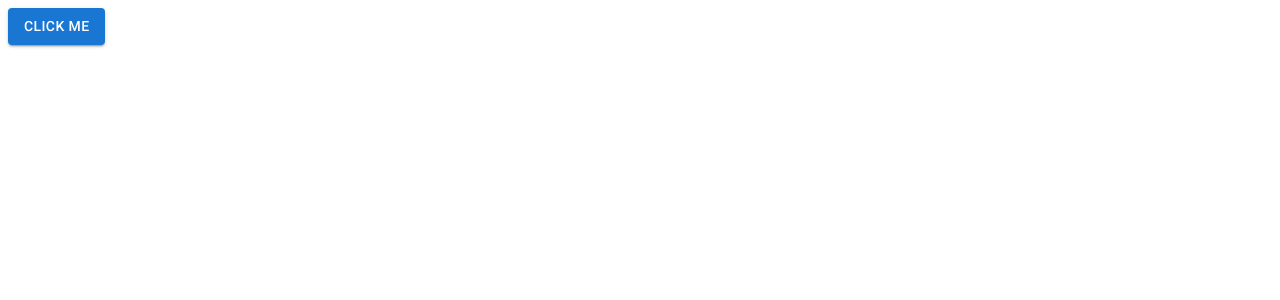
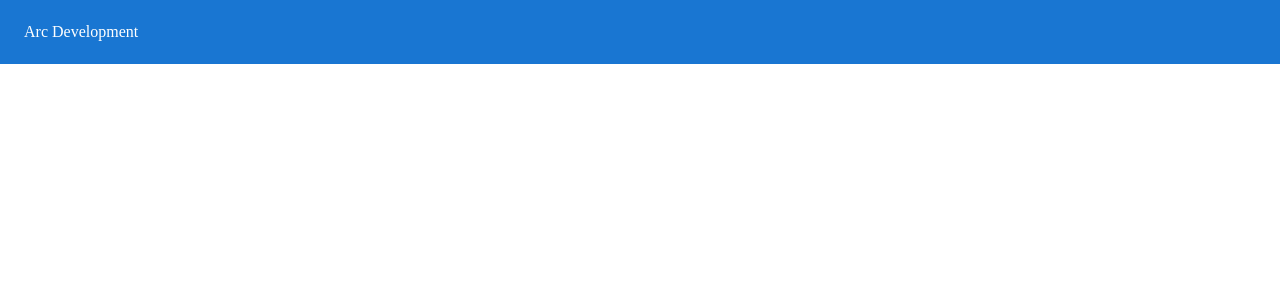
Before and after one commit to prathameshjchavan/arcdevelopment, a React (Create React App) app: page / in a window 1280 px wide. Shown: the top 300 px of the page. Built offline with nearby package versions, Linux system fonts and the light colour scheme.

Commit message:
elevation scroll

```diff
--- a/src/App.js
+++ /dev/null
@@ -1,11 +0,0 @@
-import { Button } from "@mui/material";
-
-function App() {
-	return (
-		<div className="App">
-			<Button variant="contained">Click Me</Button>
-		</div>
-	);
-}
-
-export default App;
--- /dev/null
+++ b/src/components/App.js
@@ -0,0 +1,12 @@
+import Header from "./ui/Header";
+
+function App() {
+	return (
+		<div>
+			<Header />
+			Hello
+		</div>
+	);
+}
+
+export default App;
--- /dev/null
+++ b/src/components/ui/Header.jsx
@@ -0,0 +1,27 @@
+import { AppBar, Toolbar } from "@mui/material";
+import useScrollTrigger from "@mui/material/useScrollTrigger";
+import React from "react";
+
+function ElevationScroll(props) {
+	const { children } = props;
+	const trigger = useScrollTrigger({
+		disableHysteresis: true,
+		threshold: 0,
+	});
+
+	return React.cloneElement(children, {
+		elevation: trigger ? 4 : 0,
+	});
+}
+
+function Header() {
+	return (
+		<ElevationScroll>
+			<AppBar position="fixed">
+				<Toolbar>Arc Development</Toolbar>
+			</AppBar>
+		</ElevationScroll>
+	);
+}
+
+export default Header;
--- a/src/index.js
+++ b/src/index.js
@@ -1,6 +1,6 @@
 import React from "react";
 import ReactDOM from "react-dom/client";
-import App from "./App";
+import App from "./components/App";
 
 const root = ReactDOM.createRoot(document.getElementById("root"));
 root.render(
```
